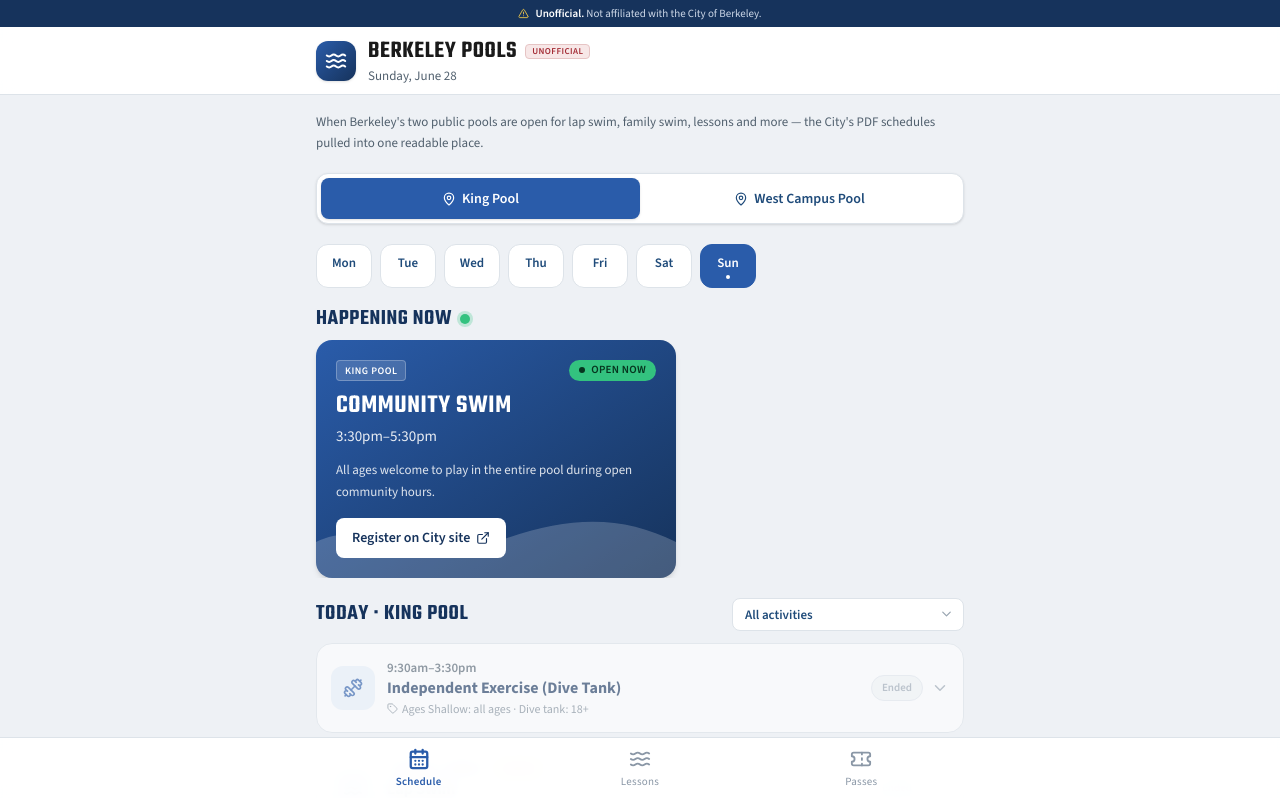
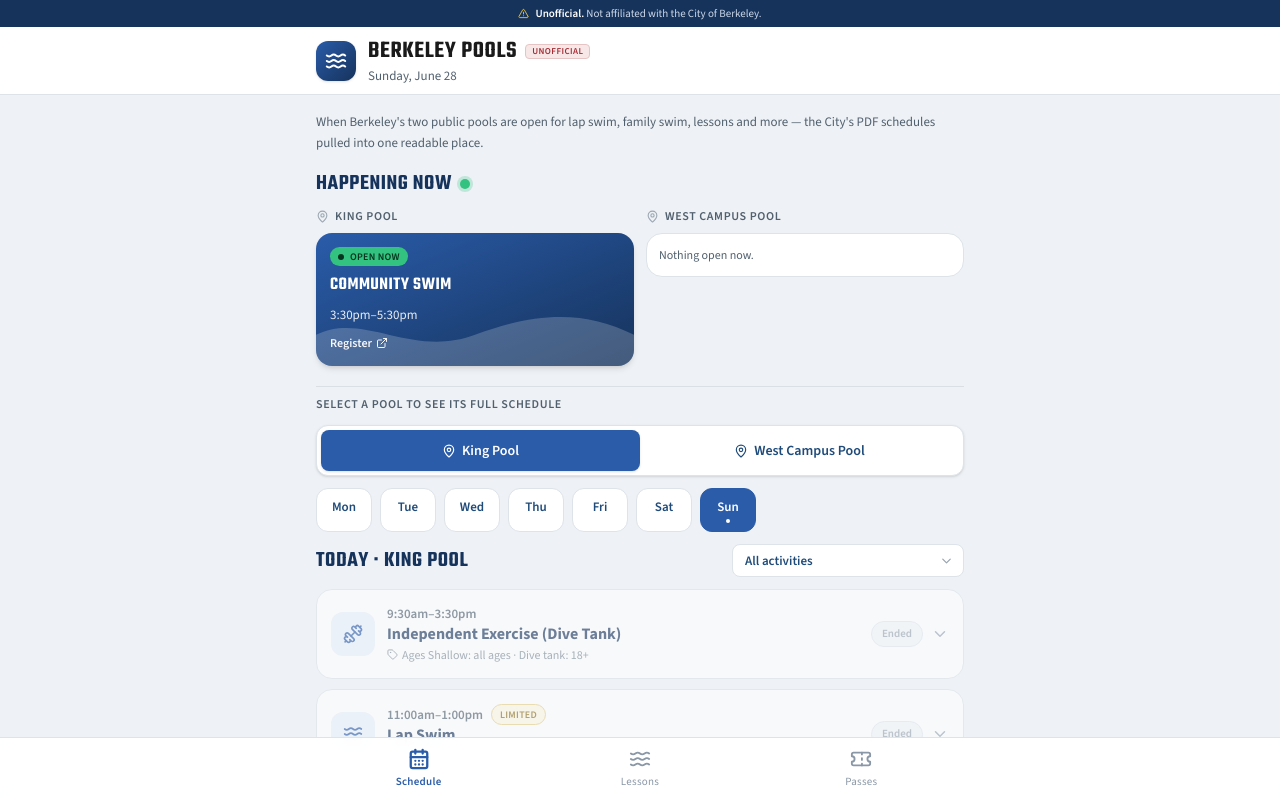
Before and after one commit to BeckerHockenbrock/berkeley-swim, a React (Vite) app: page / in a window 1280 px wide. Shown: the top 798 px of the page. Built offline with nearby package versions, Linux system fonts and the light colour scheme.

Commit message:
Happening Now: pools side by side, compact cards

```diff
--- a/package.json
+++ b/package.json
@@ -13,6 +13,7 @@
   },
   "dependencies": {
     "@tailwindcss/vite": "^4.1.14",
+    "@vercel/analytics": "^2.0.1",
     "@vitejs/plugin-react": "^5.0.4",
     "lucide-react": "^0.546.0",
     "react": "^19.0.1",
--- a/src/components/ScheduleTab.tsx
+++ b/src/components/ScheduleTab.tsx
@@ -10,7 +10,7 @@
   type SlotStatus,
 } from '../lib/schedule';
 import { programIcon } from '../lib/programIcons';
-import type { PoolKey, TimeSlot } from '../data/types';
+import { POOL_KEYS, type DayKey, type PoolKey, type TimeSlot } from '../data/types';
 
 const OFFICIAL_CATALOG = 'https://rec.berkeleyca.gov/CA/berkeley-ca/catalog';
 
@@ -42,22 +42,19 @@
   const [activity, setActivity] = useState<string>('all');
   const [openKey, setOpenKey] = useState<string | null>(null);
 
-  const data = pools[pool];
-  const dayKey = DAY_KEYS[day];
-  const isToday = day === now.dayIndex;
-
-  // Flatten every (program, slot) for this pool+day into one chronological list.
-  const allRows = useMemo<Row[]>(() => {
+  const buildRows = useMemo(() => {
+    return (poolKey: PoolKey, dKey: DayKey, today: boolean): Row[] => {
+      const sched = pools[poolKey].schedule;
       const rows: Row[] = [];
-    for (const [slug, week] of Object.entries(data.schedule)) {
+      for (const [slug, week] of Object.entries(sched)) {
         const info = programs[slug];
-      week[dayKey].forEach((slot, i) => {
+        week[dKey].forEach((slot, i) => {
           rows.push({
-          key: `${slug}-${i}`,
+            key: `${poolKey}-${slug}-${i}`,
             slug,
             label: info?.label ?? slug,
             slot,
-          status: getSlotStatus(slot, isToday, now.minutes),
+            status: getSlotStatus(slot, today, now.minutes),
             ages: info?.ages ?? '—',
             cost: info?.cost ?? 'See catalog',
             desc: info?.description ?? 'Description coming soon.',
@@ -65,30 +62,70 @@
         });
       }
       return rows.sort((a, b) => minutesOf(a.slot.start) - minutesOf(b.slot.start));
-  }, [data, dayKey, isToday, now.minutes]);
+    };
+  }, [now.minutes]);
 
-  // Distinct programs available this day, for the filter dropdown.
+  // Happening Now is always "right now" at both pools, independent of the
+  // pool/day chosen for the schedule list below.
+  const liveByPool = POOL_KEYS.map((pk) => ({
+    poolKey: pk,
+    label: pools[pk].label,
+    rows: buildRows(pk, now.dayKey, true).filter((r) => r.status === 'live'),
+  }));
+
+  // Schedule list: the selected pool + selected day.
+  const dayKey = DAY_KEYS[day];
+  const isToday = day === now.dayIndex;
+  const scheduleRows = buildRows(pool, dayKey, isToday);
+
   const activitiesForDay = useMemo(() => {
     const seen = new Map<string, string>();
-    for (const r of allRows) if (!seen.has(r.slug)) seen.set(r.slug, r.label);
+    for (const r of scheduleRows) if (!seen.has(r.slug)) seen.set(r.slug, r.label);
     return [...seen.entries()];
-  }, [allRows]);
+  }, [scheduleRows]);
 
-  const rows = activity === 'all' ? allRows : allRows.filter((r) => r.slug === activity);
-  const liveRows = isToday ? allRows.filter((r) => r.status === 'live') : [];
-
+  const rows = activity === 'all' ? scheduleRows : scheduleRows.filter((r) => r.slug === activity);
   const headingDay = isToday ? 'Today' : DAY_FULL[day];
 
   return (
     <section className="flex flex-col gap-5">
-      {/* What this is — kept compact for clarity */}
       <p className="text-[13px] text-[#51606e] leading-relaxed">
         When Berkeley&apos;s two public pools are open for lap swim, family swim, lessons and more — the City&apos;s PDF schedules pulled into one readable place.
       </p>
 
+      {/* Happening Now — both pools, side by side */}
+      <div className="flex flex-col gap-3">
+        <div className="flex items-center gap-2">
+          <h2 className="font-display text-[22px] font-semibold uppercase tracking-wide text-[#16335c] leading-none">Happening Now</h2>
+          <span className="w-2.5 h-2.5 rounded-full bg-[#33c27f] shadow-[0_0_0_3px_rgba(51,194,127,0.25)]" />
+        </div>
+
+        <div className="grid grid-cols-2 gap-3 items-start">
+          {liveByPool.map(({ poolKey, label, rows: liveRows }) => (
+            <div key={poolKey} className="flex flex-col gap-2 min-w-0">
+              <div className="flex items-center gap-1.5 text-[12px] font-semibold uppercase tracking-wider text-[#51606e]">
+                <MapPin size={13} className="shrink-0 text-[#9aa6b2]" />
+                <span className="truncate">{label}</span>
+              </div>
+              {liveRows.length > 0 ? (
+                liveRows.map((r) => <HeroCard key={r.key} row={r} />)
+              ) : (
+                <div className="rounded-2xl border border-[#dde3e9] bg-white px-3 py-3 text-[12px] text-[#51606e]">
+                  Nothing open now.
+                </div>
+              )}
+            </div>
+          ))}
+        </div>
+      </div>
+
+      {/* Full schedule */}
+      <div className="flex flex-col gap-3 pt-2 border-t border-[#dadfe6]">
+        <div className="text-[12px] font-semibold uppercase tracking-wider text-[#51606e]">Select a pool to see its full schedule</div>
+
         {/* Pool segmented control */}
         <div className="flex bg-white rounded-xl p-1 border border-[#dde3e9] shadow-sm">
-        {(['king', 'west'] as const).map((p) => (
+          {POOL_KEYS.map((p) => (
             <button
               key={p}
               onClick={() => { setPool(p); setOpenKey(null); }}
@@ -126,33 +163,9 @@
           })}
         </div>
 
-      {/* Happening Now */}
-      {isToday && (
-        <div className="flex flex-col gap-2.5">
-          <div className="flex items-center gap-2">
-            <h2 className="font-display text-[22px] font-semibold uppercase tracking-wide text-[#16335c] leading-none">Happening Now</h2>
-            <span className="w-2.5 h-2.5 rounded-full bg-[#33c27f] shadow-[0_0_0_3px_rgba(51,194,127,0.25)]" />
-          </div>
-
-          {liveRows.length > 0 ? (
-            <div className="flex gap-3 overflow-x-auto hide-scrollbar -mx-4 px-4 snap-x snap-mandatory">
-              {liveRows.map((r) => (
-                <HeroCard key={r.key} row={r} poolLabel={data.label} />
-              ))}
-            </div>
-          ) : (
-            <div className="rounded-2xl border border-[#dde3e9] bg-white px-5 py-4 text-[14px] text-[#51606e] leading-relaxed">
-              Nothing in the water at {data.label} right now. Check the schedule below for the next open block.
-            </div>
-          )}
-        </div>
-      )}
-
-      {/* Day schedule */}
-      <div className="flex flex-col gap-3">
         <div className="flex items-center justify-between gap-3 flex-wrap">
           <h2 className="font-display text-[22px] font-semibold uppercase tracking-wide text-[#16335c] leading-none">
-            {headingDay} · {data.label}
+            {headingDay} · {pools[pool].label}
           </h2>
           {activitiesForDay.length > 1 && (
             <div className="relative">
@@ -174,7 +187,7 @@
 
         {rows.length === 0 ? (
           <div className="rounded-2xl border border-[#dde3e9] bg-white px-5 py-6 text-[14px] text-[#51606e]">
-            No programs scheduled at {data.label} on {headingDay}.
+            No programs scheduled at {pools[pool].label} on {headingDay}.
           </div>
         ) : (
           <div className="flex flex-col gap-2.5">
@@ -189,7 +202,6 @@
           </div>
         )}
 
-        {/* Limited legend */}
         <div className="flex items-center gap-2 text-[12px] text-[#51606e] mt-1">
           <span className="inline-flex items-center text-[10px] font-semibold uppercase tracking-wide text-[#8a6d1a] border border-[#e7cf86] bg-[#fdf6e3] rounded-full px-2 py-0.5">Limited</span>
           <span>Fewer lanes open — pool is shared with lessons, teams, or other programs.</span>
@@ -199,34 +211,27 @@
   );
 }
 
-function HeroCard({ row, poolLabel }: { row: Row; poolLabel: string }) {
+function HeroCard({ row }: { row: Row }) {
   return (
-    <div className="snap-start shrink-0 w-[88%] sm:w-[360px] relative overflow-hidden rounded-2xl bg-gradient-to-br from-[#2a5caa] to-[#16335c] text-white shadow-md">
-      {/* decorative waves */}
+    <div className="relative overflow-hidden rounded-2xl bg-gradient-to-br from-[#2a5caa] to-[#16335c] text-white shadow-md">
       <svg className="absolute inset-x-0 bottom-0 w-full opacity-20" viewBox="0 0 400 80" preserveAspectRatio="none" aria-hidden="true">
         <path d="M0 40 C 60 10, 120 70, 200 40 S 340 10, 400 40 L400 80 L0 80 Z" fill="white" />
         <path d="M0 55 C 70 30, 140 80, 200 55 S 330 30, 400 55 L400 80 L0 80 Z" fill="white" opacity="0.6" />
       </svg>
-      <div className="relative p-5 flex flex-col gap-3">
-        <div className="flex items-center justify-between gap-2">
-          <span className="text-[10px] font-semibold uppercase tracking-wider bg-white/15 border border-white/25 rounded px-2 py-0.5">{poolLabel}</span>
-          <span className="inline-flex items-center gap-1.5 text-[11px] font-semibold uppercase tracking-wide bg-[#33c27f] text-[#06351f] rounded-full px-2.5 py-0.5">
+      <div className="relative p-3.5 flex flex-col gap-2">
+        <span className="self-start inline-flex items-center gap-1.5 text-[10px] font-semibold uppercase tracking-wide bg-[#33c27f] text-[#06351f] rounded-full px-2 py-0.5">
           <span className="w-1.5 h-1.5 rounded-full bg-[#06351f]" /> Open now
         </span>
-        </div>
-        <div>
-          <div className="font-display text-[26px] font-semibold uppercase tracking-wide leading-none">{row.label}</div>
-          <div className="text-[15px] font-medium text-white/90 mt-1.5">{formatRange(row.slot)}</div>
-        </div>
-        <p className="text-[13px] text-white/85 leading-relaxed">{row.desc}</p>
+        <div className="font-display text-[18px] font-semibold uppercase tracking-wide leading-tight">{row.label}</div>
+        <div className="text-[13px] font-medium text-white/90">{formatRange(row.slot)}</div>
         <a
           href={OFFICIAL_CATALOG}
           target="_blank"
           rel="noopener noreferrer"
-          className="focus-ring mt-1 self-start inline-flex items-center gap-1.5 bg-white text-[#16335c] rounded-lg px-4 h-10 text-[14px] font-semibold no-underline hover:bg-[#eaf1fa] transition-colors"
+          className="focus-ring mt-0.5 self-start inline-flex items-center gap-1 text-[12px] font-semibold text-white/95 no-underline hover:text-white"
         >
-          Register on City site
-          <ExternalLink size={14} />
+          Register
+          <ExternalLink size={12} />
         </a>
       </div>
     </div>
```
Also changed, not shown: 1 other file (tests, documents, lock files or other folders). Lines whose indentation alone changed are shown as unchanged.
